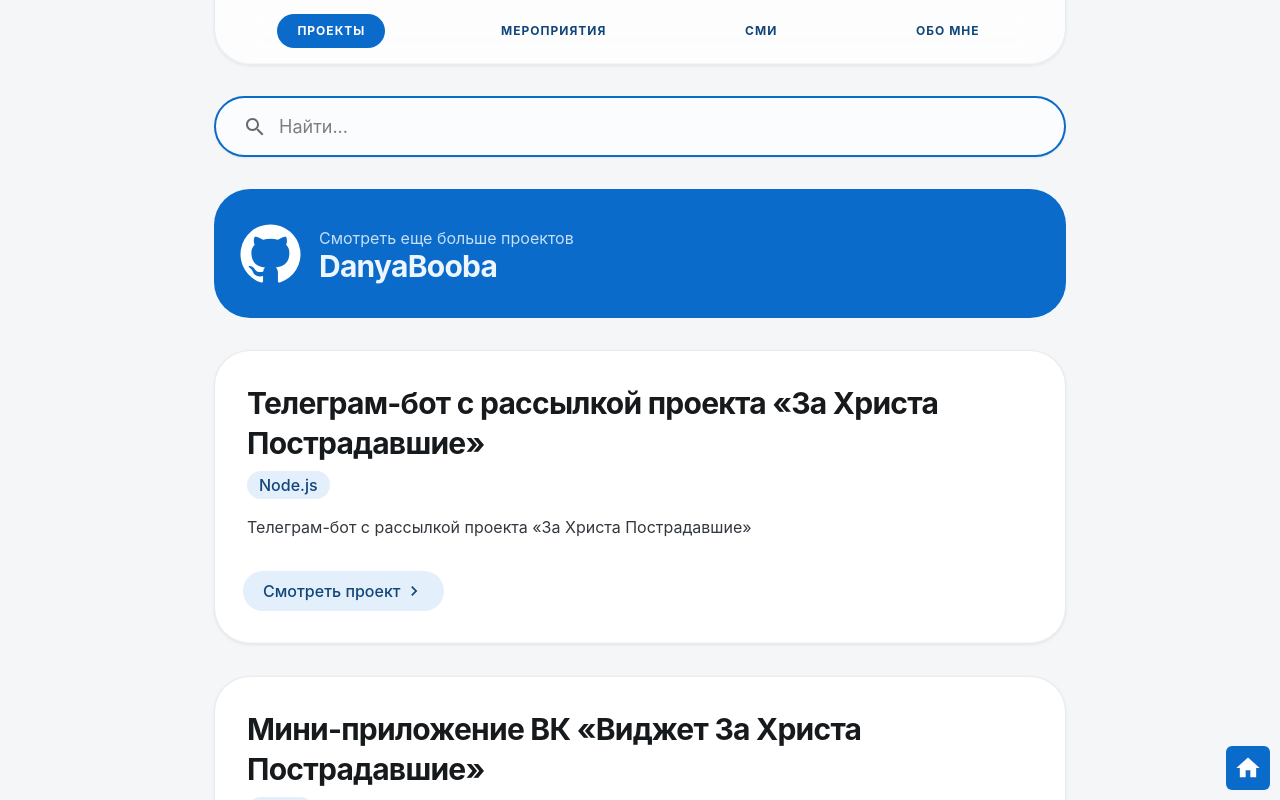
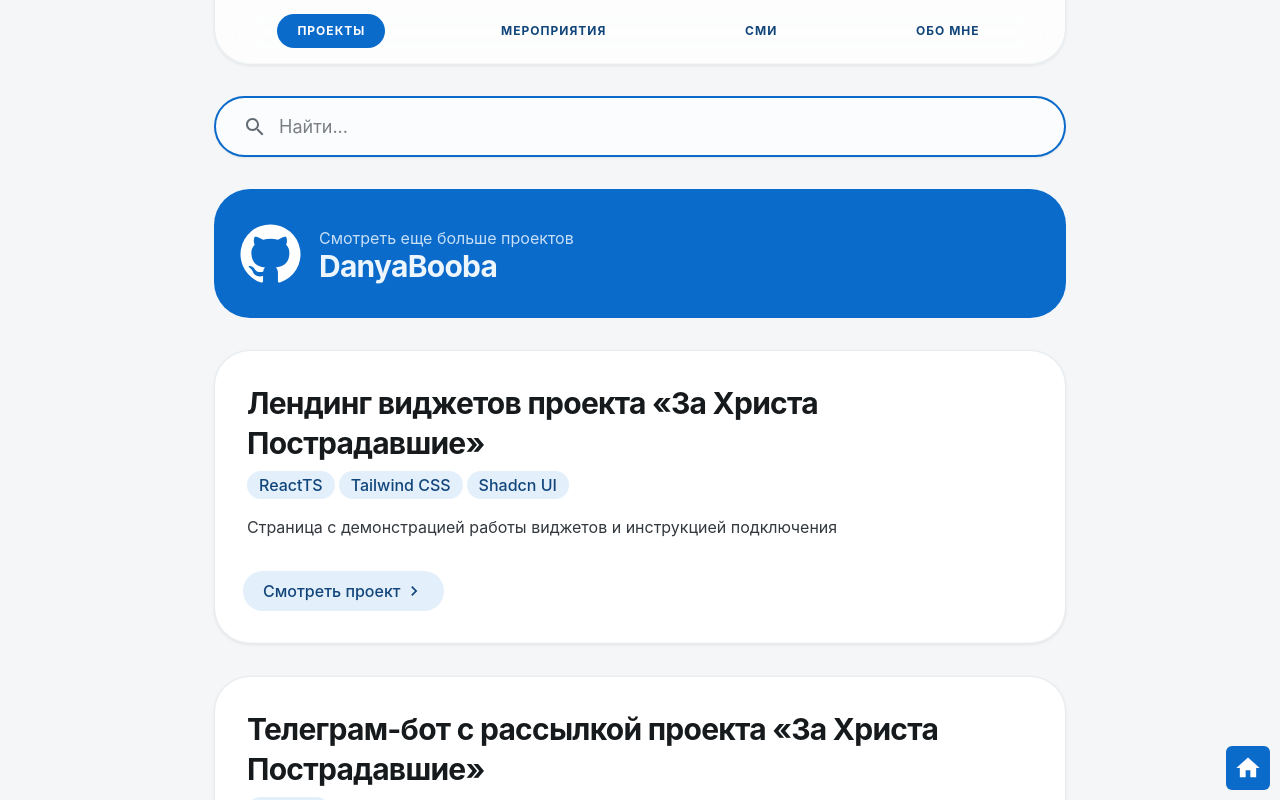
Before and after one commit to DanyaBooba/dybka-ru, a React (Vite) app in the folder app/: page /projects in a window 1280 px wide. Shown: the top 800 px of the page. Built offline with nearby package versions, Linux system fonts and the light colour scheme.

Commit message:
Update projects.js

```diff
--- a/app/src/data/projects/projects.js
+++ b/app/src/data/projects/projects.js
@@ -1,4 +1,15 @@
 export const projects = [
+    {
+        title: 'Лендинг виджетов',
+        fullTitle: 'Лендинг виджетов проекта «За Христа Пострадавшие»',
+        subtitle: 'Страница с демонстрацией работы виджетов и инструкцией подключения',
+        stack: [
+            'ReactTS',
+            'Tailwind CSS',
+            'Shadcn UI'
+        ],
+        link: 'https://widget-demo.dybka.ru',
+    },
     {
         title: 'Телеграм-бот',
         fullTitle: 'Телеграм-бот с рассылкой проекта «За Христа Пострадавшие»',
```
